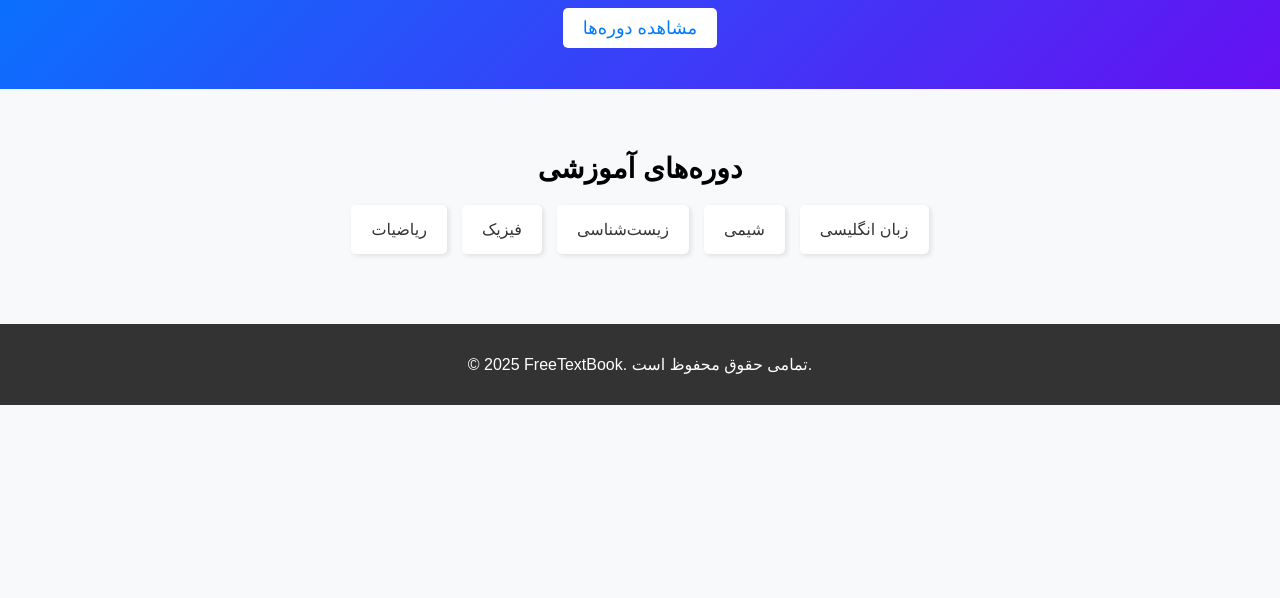
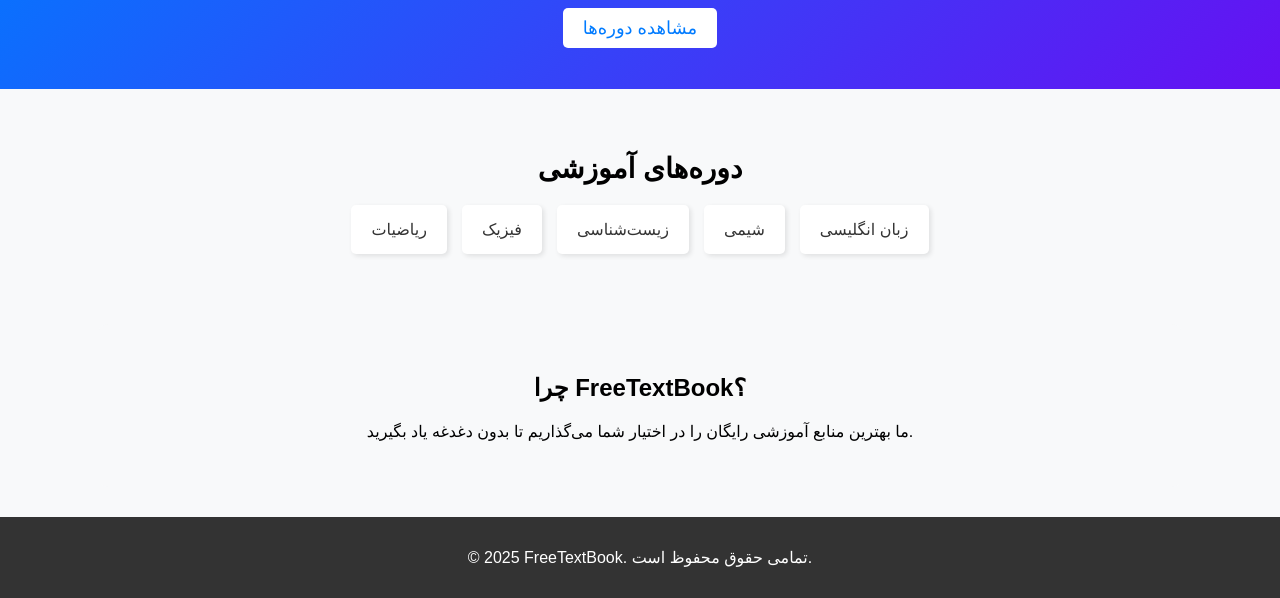
Before and after one commit to freetextbook01/Freetextbook.github.io, a plain HTML site: page index.html in a window 1280 px wide. Shown: the part 207-805 px from the top of the page. Drawn offline with Linux system fonts and the light colour scheme.

Commit message:
Update index.html

```diff
--- a/index.html
+++ b/index.html
@@ -37,7 +37,10 @@
             <a href="english.html" class="course-card">زبان انگلیسی</a>
         </div>
     </section>
-
+<section class="why-freetextbook">
+    <h2>چرا FreeTextBook؟</h2>
+    <p>ما بهترین منابع آموزشی رایگان را در اختیار شما می‌گذاریم تا بدون دغدغه یاد بگیرید.</p>
+</section>
     <!-- فوتر -->
     <footer>
         <p>© 2025 FreeTextBook. تمامی حقوق محفوظ است.</p>
```
